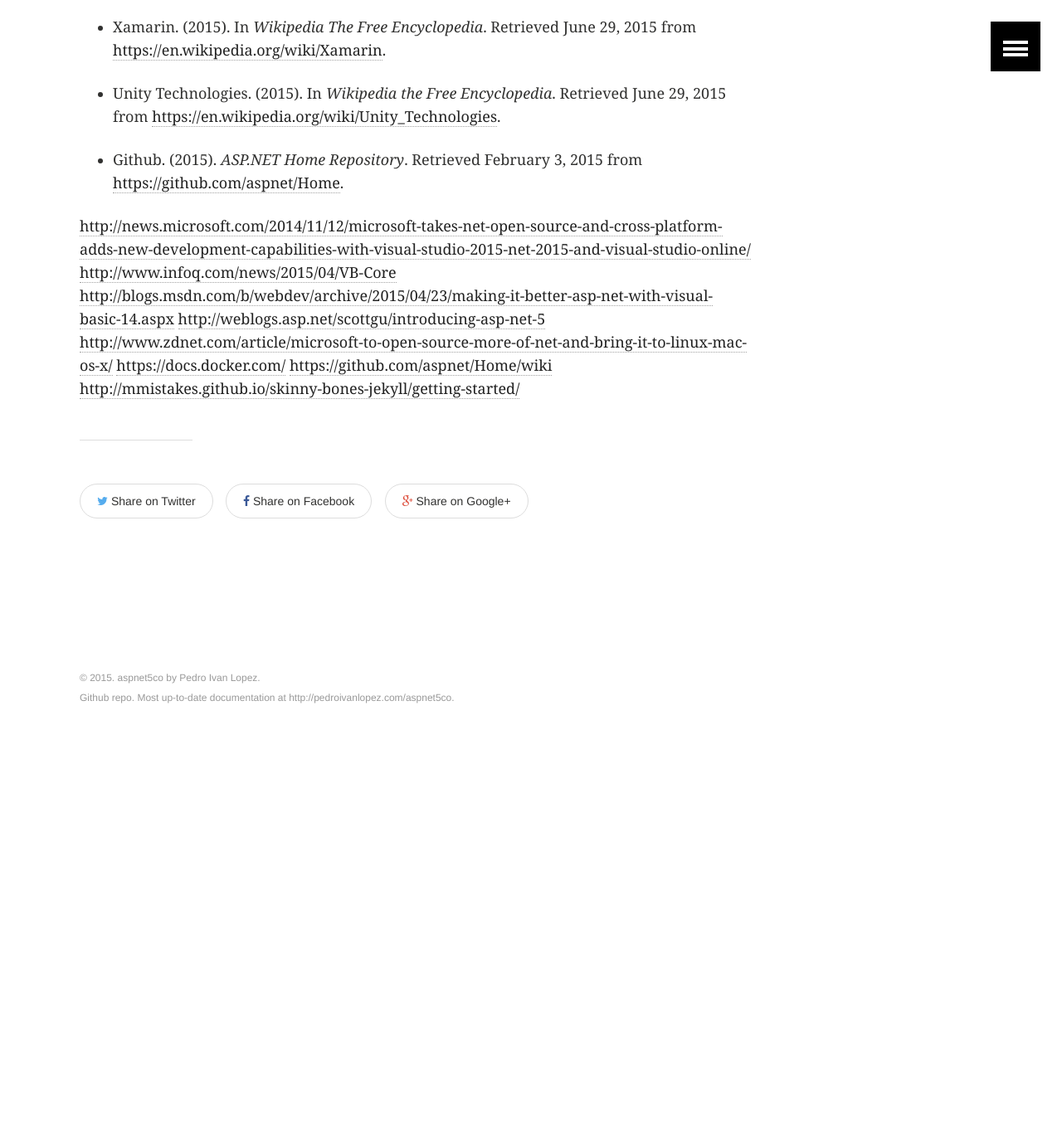
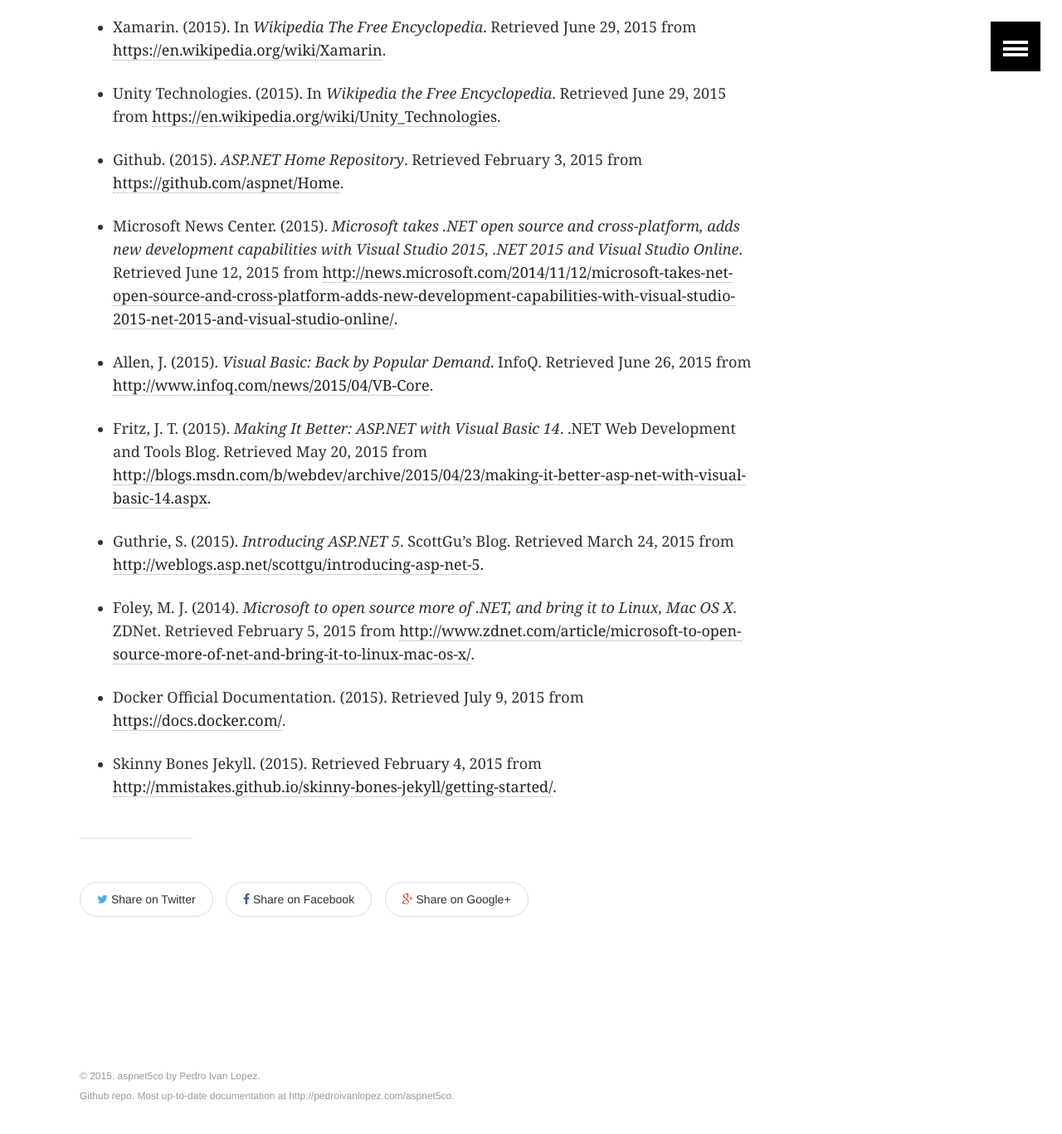
Before and after one commit to lopezpdvn/aspnet5co, a Jekyll site: the page built from pages/references.md, in a window 1280 px wide and 1400 px high, scrolled down 2277 px. Shown: the top 1367 px of the window at 83% size. Built offline with Jekyll 4.4.1, drawn with Linux system fonts in a browser that asks for light colours; before the commit the page ends 3204 px from its top, so only the background shows below that.

Commit message:
Added references.

```diff
--- a/pages/references.md
+++ b/pages/references.md
@@ -91,14 +91,30 @@ printed.
 * Github. (2015). *ASP.NET Home Repository*. Retrieved February 3, 2015 from
   <https://github.com/aspnet/Home>.
 
-<http://news.microsoft.com/2014/11/12/microsoft-takes-net-open-source-and-cross-platform-adds-new-development-capabilities-with-visual-studio-2015-net-2015-and-visual-studio-online/>
-<http://www.infoq.com/news/2015/04/VB-Core>
-<http://blogs.msdn.com/b/webdev/archive/2015/04/23/making-it-better-asp-net-with-visual-basic-14.aspx>
-<http://weblogs.asp.net/scottgu/introducing-asp-net-5>
-<http://www.zdnet.com/article/microsoft-to-open-source-more-of-net-and-bring-it-to-linux-mac-os-x/>
-<https://docs.docker.com/>
-<https://github.com/aspnet/Home/wiki>
-<http://mmistakes.github.io/skinny-bones-jekyll/getting-started/>
+* Microsoft News Center. (2015). *Microsoft takes .NET open source and
+  cross-platform, adds new development capabilities with Visual Studio 2015,
+  .NET 2015 and Visual Studio Online*. Retrieved June 12, 2015 from
+  <http://news.microsoft.com/2014/11/12/microsoft-takes-net-open-source-and-cross-platform-adds-new-development-capabilities-with-visual-studio-2015-net-2015-and-visual-studio-online/>.
+
+* Allen, J. (2015). *Visual Basic: Back by Popular Demand*. InfoQ.  Retrieved
+  June 26, 2015 from <http://www.infoq.com/news/2015/04/VB-Core>.
+
+* Fritz, J. T. (2015). *Making It Better: ASP.NET with Visual Basic 14*. .NET
+  Web Development and Tools Blog. Retrieved May 20, 2015 from
+  <http://blogs.msdn.com/b/webdev/archive/2015/04/23/making-it-better-asp-net-with-visual-basic-14.aspx>.
+
+* Guthrie, S. (2015). *Introducing ASP.NET 5*. ScottGu's Blog. Retrieved March
+  24, 2015 from <http://weblogs.asp.net/scottgu/introducing-asp-net-5>.
+
+* Foley, M. J. (2014). *Microsoft to open source more of .NET, and bring it to
+  Linux, Mac OS X*. ZDNet. Retrieved February 5, 2015 from
+  <http://www.zdnet.com/article/microsoft-to-open-source-more-of-net-and-bring-it-to-linux-mac-os-x/>.
+
+* Docker Official Documentation. (2015). Retrieved July 9, 2015 from
+  <https://docs.docker.com/>.
+
+* Skinny Bones Jekyll. (2015). Retrieved February 4, 2015 from
+  <http://mmistakes.github.io/skinny-bones-jekyll/getting-started/>.
 
 <!--
 https://www.library.cornell.edu/research/citation/apa
```
